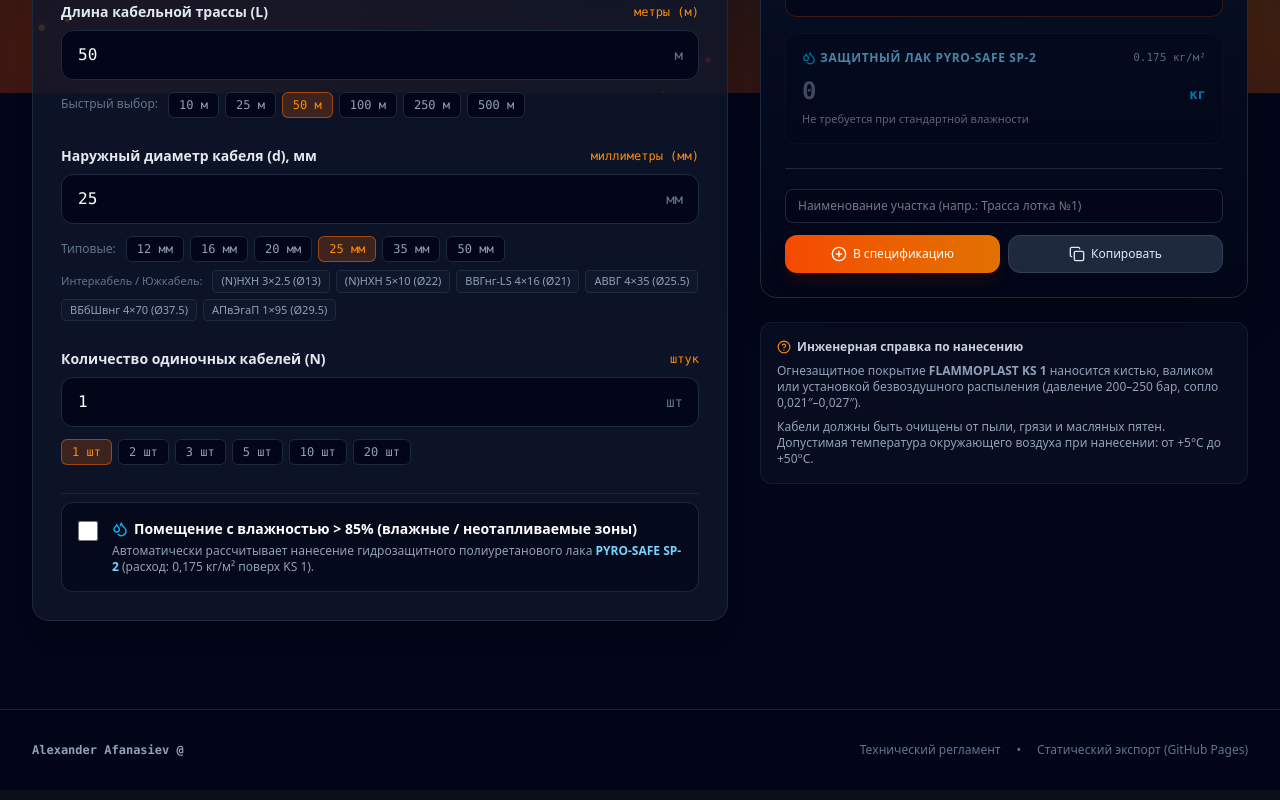
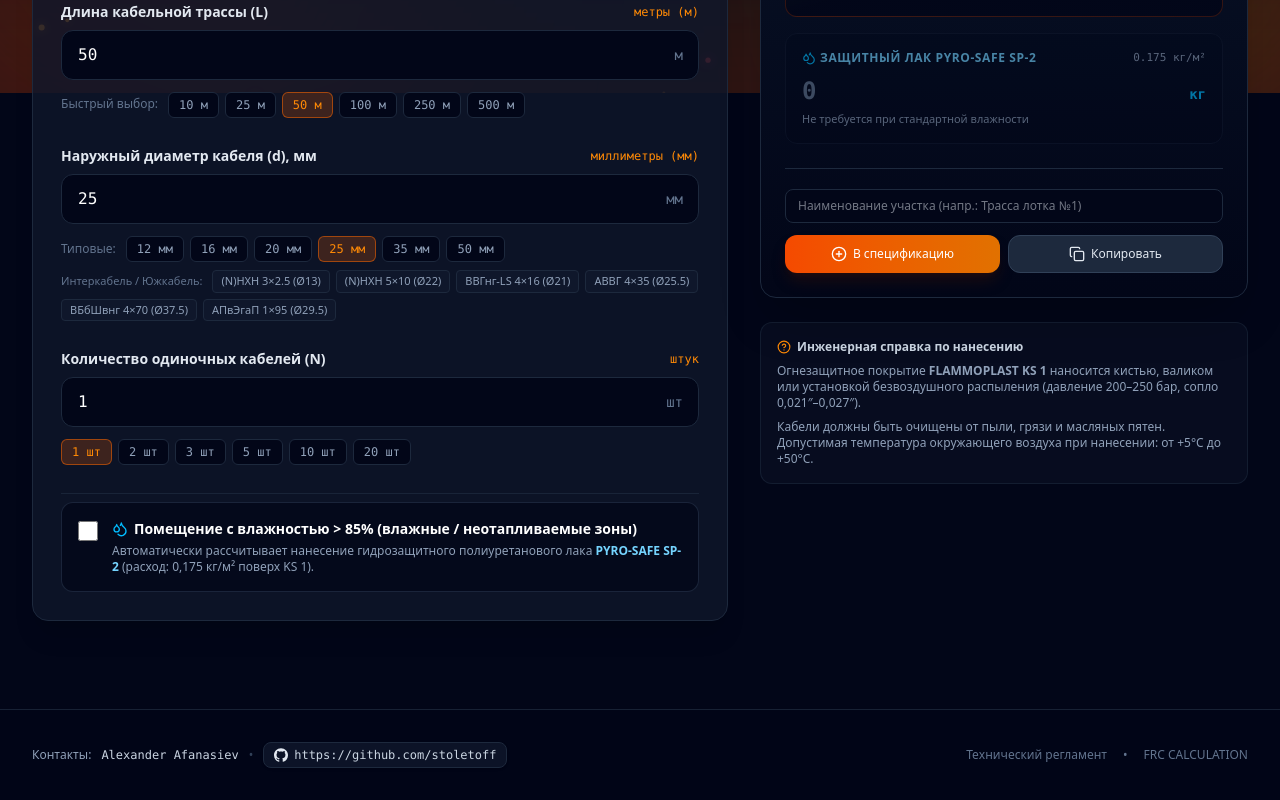
Before and after one commit to stoletoff/PYRO-SAFE, a Next.js app: page / in a window 1280 px wide. Shown: the part 707-1507 px from the top of the page. Built offline with nearby package versions, Linux system fonts and the light colour scheme.

Commit message:
feat: add contacts section with GitHub link in footer

```diff
--- a/src/app/page.tsx
+++ b/src/app/page.tsx
@@ -12,6 +12,19 @@ import {
   useProjectItems,
   ProjectItem,
 } from "@/lib/projectStore";
+function GithubIcon({ className = "w-4 h-4" }: { className?: string }) {
+  return (
+    <svg
+      role="img"
+      viewBox="0 0 24 24"
+      xmlns="http://www.w3.org/2000/svg"
+      fill="currentColor"
+      className={className}
+    >
+      <path d="M12 .297c-6.63 0-12 5.373-12 12 0 5.303 3.438 9.8 8.205 11.385.6.113.82-.258.82-.577 0-.285-.01-1.04-.015-2.04-3.338.724-4.042-1.61-4.042-1.61C4.422 18.07 3.633 17.7 3.633 17.7c-1.087-.744.084-.729.084-.729 1.205.084 1.838 1.236 1.838 1.236 1.07 1.835 2.809 1.305 3.495.998.108-.776.417-1.305.76-1.605-2.665-.3-5.466-1.332-5.466-5.93 0-1.31.465-2.38 1.235-3.22-.135-.303-.54-1.523.105-3.176 0 0 1.005-.322 3.3 1.23.96-.267 1.98-.399 3-.405 1.02.006 2.04.138 3 .405 2.28-1.552 3.285-1.23 3.285-1.23.645 1.653.24 2.873.12 3.176.765.84 1.23 1.91 1.23 3.22 0 4.61-2.805 5.625-5.475 5.92.42.36.81 1.096.81 2.22 0 1.606-.015 2.896-.015 3.286 0 .315.21.69.825.57C20.565 22.092 24 17.592 24 12.297c0-6.627-5.373-12-12-12" />
+    </svg>
+  );
+}
 
 export default function Home() {
   const [activeTab, setActiveTab] = useState<
@@ -71,8 +84,20 @@ export default function Home() {
       {/* Footer */}
       <footer className="relative z-10 border-t border-slate-800/80 bg-slate-950/80 backdrop-blur-md py-8 no-print mt-12">
         <div className="max-w-7xl mx-auto px-4 sm:px-6 lg:px-8 flex flex-col sm:flex-row items-center justify-between gap-4 text-xs text-slate-500">
-          <div className="flex items-center space-x-2">
-            <span className="font-bold text-slate-400 font-mono">Alexander Afanasiev @</span>
+          <div className="flex flex-wrap items-center justify-center sm:justify-start gap-2.5">
+            <span className="text-slate-400">Контакты:</span>
+            <span className="font-medium text-slate-300 font-mono">Alexander Afanasiev</span>
+            <span className="text-slate-700 hidden sm:inline">•</span>
+            <a
+              href="https://github.com/stoletoff"
+              target="_blank"
+              rel="noopener noreferrer"
+              className="inline-flex items-center space-x-1.5 text-slate-300 hover:text-orange-400 transition-colors py-1 px-2.5 rounded-lg bg-slate-900/80 hover:bg-slate-800 border border-slate-800 hover:border-slate-700 shadow-sm"
+              title="GitHub профиль stoletoff"
+            >
+              <GithubIcon className="w-3.5 h-3.5 fill-current text-slate-200" />
+              <span className="font-mono">https://github.com/stoletoff</span>
+            </a>
           </div>
 
           <div className="flex items-center space-x-4">
@@ -83,7 +108,7 @@ export default function Home() {
               Технический регламент
             </button>
             <span>•</span>
-            <span>Статический экспорт (GitHub Pages)</span>
+            <span>FRC CALCULATION</span>
           </div>
         </div>
       </footer>
```
